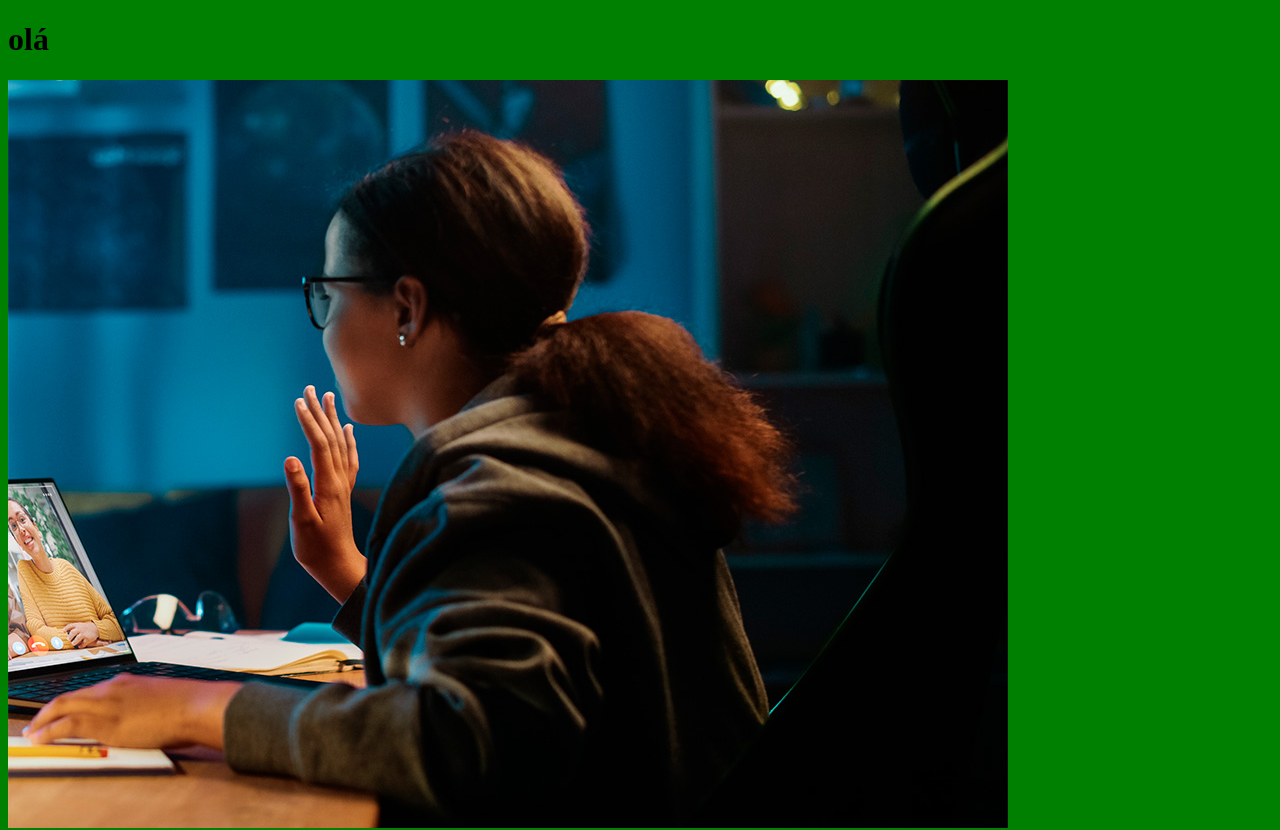
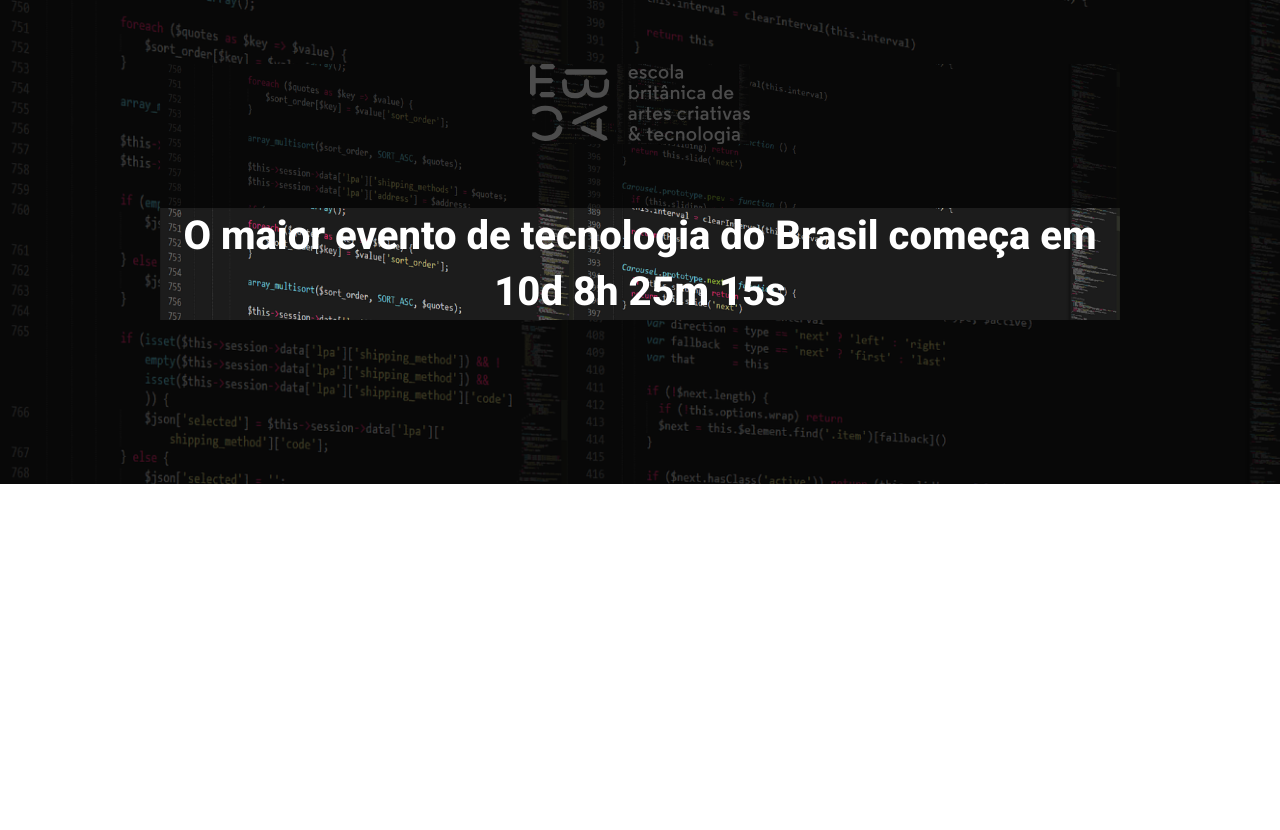
Before and after one commit to alexmacielferreira1/EBAC_TECH_TALKS, a website built with Parcel: page src/index.html in a window 1280 px wide. Shown: the top 830 px of the page. After the commit the page ends 800 px from the top, so only its background shows below. Built offline with nearby package versions, Linux system fonts and the light colour scheme.

Commit message:
CRIANDO O HERO

```diff
--- a/src/index.html
+++ b/src/index.html
@@ -3,13 +3,21 @@
 <head>
     <meta charset="UTF-8">
     <meta name="viewport" content="width=device-width, initial-scale=1.0">
-    <title>Document</title>
+    <title>EBAC TECH TALKS</title>
     <link rel="stylesheet" href="styles/main.scss">
+    <link rel="preconnect" href="https://fonts.googleapis.com">
+<link rel="preconnect" href="https://fonts.gstatic.com" crossorigin>
+<link href="https://fonts.googleapis.com/css2?family=Lobster&family=Roboto:ital,wght@0,100..900;1,100..900&display=swap" rel="stylesheet">
 </head>
 <body>
-    <h1>olá</h1>
-    <img src="/src/images/backend.png" alt="">
-    <img src="/src/images/data.png" alt="">
+<header class="hero">
+<div class="container">
+    <img class="hero__logo" src="./images/ebac_logo.svg" alt="EBAC">
+    <p class="hero__text">
+    O maior evento de tecnologia do Brasil começa em 10d 8h 25m 15s
+    </p>
+</div>
+</header>
 
     <script src="scripts/main.js"></script>
 </body>
--- /dev/null
+++ b/src/styles/_hero.scss
@@ -0,0 +1,47 @@
+.hero {
+    padding-top: 64px;
+    padding-bottom: 100px;
+    position: relative;
+
+
+    &::before {
+        position: absolute;
+        top: 0;
+        left: 0;
+        width: 100%;
+        height: 100%;
+        background-color: #000;
+        content: '';
+        opacity: .7;
+
+    }
+
+    &__text {
+    position: relative;
+    margin-top: 64px;
+    margin-bottom: 64px;
+    font-size: 40px;
+    line-height: 56px;
+    font-weight: 800;
+    text-align: center;
+    }
+
+    &__logo {
+        margin: 0 auto;
+        height: 80px;
+        display: block;
+    }
+
+    @media (max-width: 640px) {
+        padding: 40px 0;
+        &__logo {
+            height: 40px;
+        }
+
+        &__text {
+            font-size: 22px;
+            line-height: 24px;
+            margin: 24px 0;
+        }
+    }
+}
--- a/src/styles/main.scss
+++ b/src/styles/main.scss
@@ -1,3 +1,27 @@
-body {
-    background-color: green;
+@use 'hero';
+
+
+* {
+    margin: 0;
+    padding: 0;
+    box-sizing: border-box;
+    font-family: roboto, sans-serif;
+    background-image: url(../images/fundo.png);
+    background-repeat: no-repeat;
+    background-size: cover;
+        color: #fff;
 }
+
+.container {
+    max-width: 960px;
+    width: 100%;
+    margin: 0 auto;
+
+    @media (max-width:640px) {
+        max-width: 80%;
+    }
+
+    @media (max-width:1024px) {
+        max-width: 90%;
+    }
+}
```
